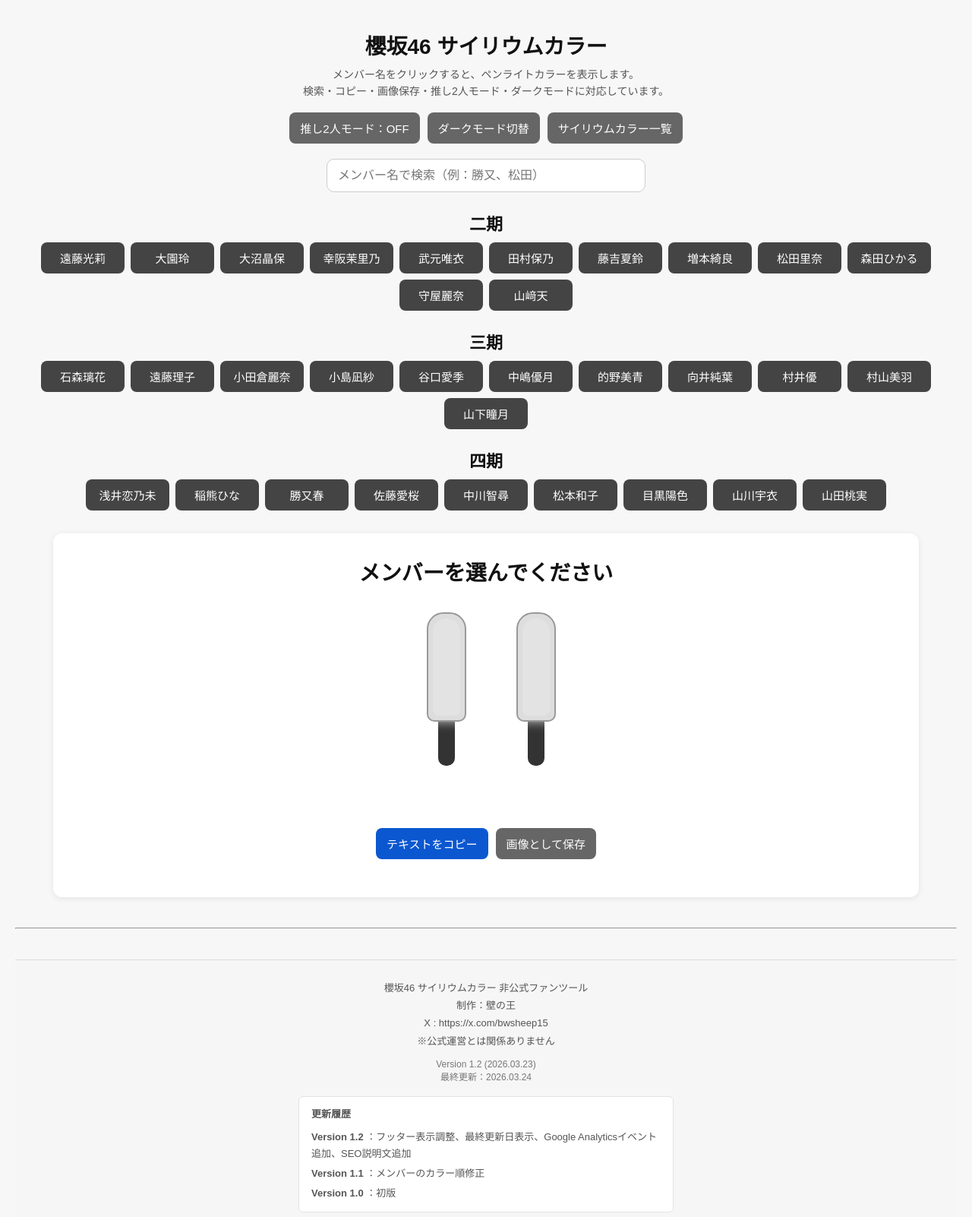
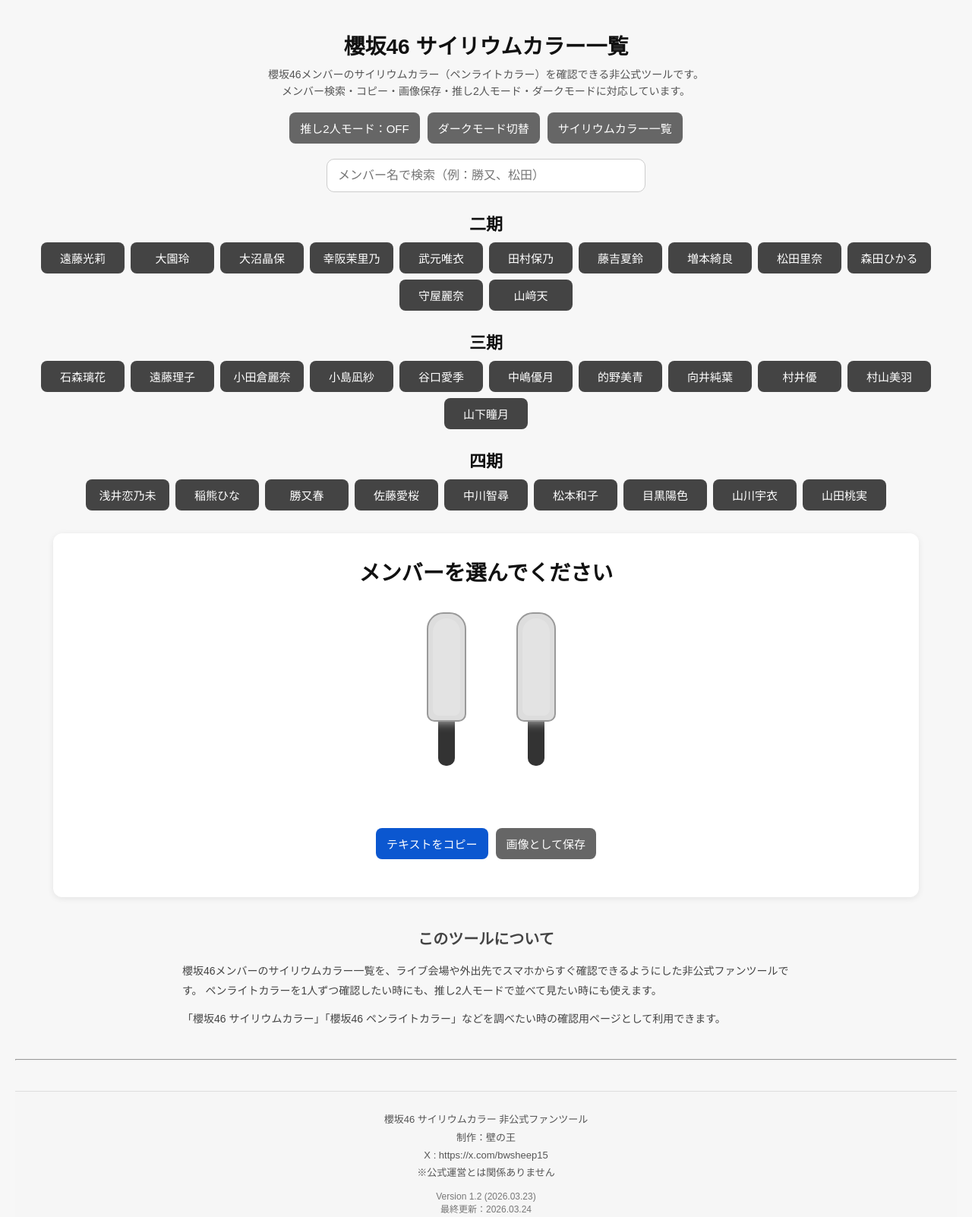
Before and after one commit to kabenoo/sakurazaka-penlight, a plain HTML site: page index.html in a window 1280 px wide. Shown: the top 1602 px of the page at 76% size. Drawn offline with nearby package versions, Linux system fonts and the light colour scheme.

Commit message:
Update index.html

```diff
--- a/index.html
+++ b/index.html
@@ -12,8 +12,9 @@
 
   <meta charset="UTF-8">
   <meta name="viewport" content="width=device-width, initial-scale=1.0">
-  <title>櫻坂46 サイリウムカラー確認ツール｜ペンライト色一覧・検索対応</title>
-  <meta name="description" content="櫻坂46メンバーのサイリウムカラーを確認できる非公式ツール。検索・推し2人モード・コピー・画像保存に対応。">
+  <title>櫻坂46 サイリウムカラー一覧｜ライブ用ペンライト確認ツール</title>
+  <meta name="description" content="櫻坂46のサイリウムカラー・ペンライトカラーを一覧で確認できる非公式ツール。ライブ会場でスマホからすぐ使えます。検索・推し2人モード・コピー・画像保存に対応。">
+  <link rel="canonical" href="https://kabenoo.github.io/sakurazaka-penlight/">
   <link rel="apple-touch-icon" href="penlight.png">
 
   <style>
@@ -478,10 +479,10 @@
   </style>
 </head>
 <body>
-  <h1>櫻坂46 サイリウムカラー</h1>
+  <h1>櫻坂46 サイリウムカラー一覧</h1>
   <div class="note">
-    メンバー名をクリックすると、ペンライトカラーを表示します。<br>
-    検索・コピー・画像保存・推し2人モード・ダークモードに対応しています。
+    櫻坂46メンバーのサイリウムカラー（ペンライトカラー）を確認できる非公式ツールです。<br>
+    メンバー検索・コピー・画像保存・推し2人モード・ダークモードに対応しています。
   </div>
 
   <div class="top-actions">
@@ -960,6 +961,17 @@
     });
   </script>
 
+  <section style="max-width:800px;margin:36px auto 0;padding:0 8px;line-height:1.9;font-size:14px;color:#444;text-align:left;">
+    <h2 style="font-size:20px;margin-bottom:10px;text-align:center;">このツールについて</h2>
+    <p style="margin:0 0 10px;">
+      櫻坂46メンバーのサイリウムカラー一覧を、ライブ会場や外出先でスマホからすぐ確認できるようにした非公式ファンツールです。
+      ペンライトカラーを1人ずつ確認したい時にも、推し2人モードで並べて見たい時にも使えます。
+    </p>
+    <p style="margin:0;">
+      「櫻坂46 サイリウムカラー」「櫻坂46 ペンライトカラー」などを調べたい時の確認用ページとして利用できます。
+    </p>
+  </section>
+
   <hr style="margin-top:40px">
   <footer style="margin-top:40px;padding:25px 10px 30px;background:#f6f6f6;border-top:1px solid #ddd;font-size:13px;color:#555;text-align:center;">
 
```
